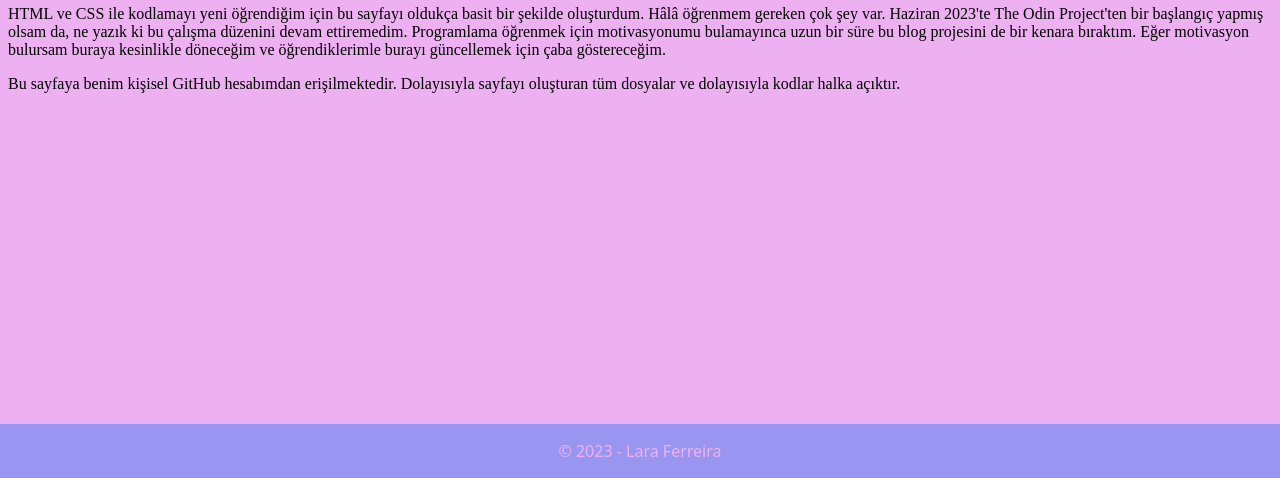
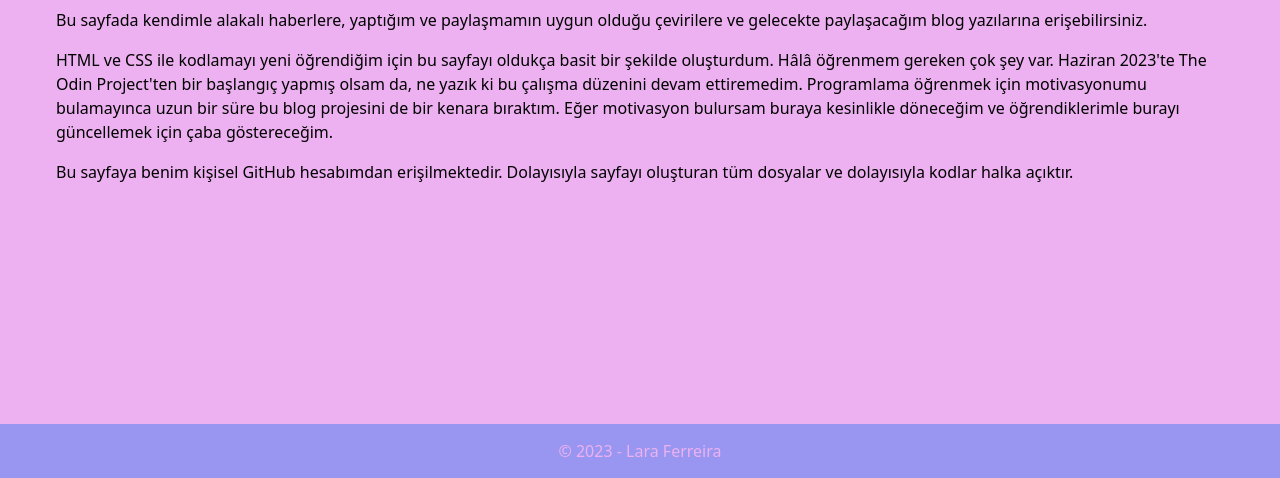
Before and after one commit to transbebek/blog, a plain HTML site: page index.html in a window 1280 px wide. Shown: the part 322-800 px from the top of the page. Drawn offline with Linux system fonts and the light colour scheme.

Commit message:
Add attributes to the new section created in HTML

```diff
--- a/styles.css
+++ b/styles.css
@@ -66,6 +66,15 @@ ul {
     font-family: system-ui, -apple-system, BlinkMacSystemFont, 'Segoe UI', Roboto, Oxygen, Ubuntu, Cantarell, 'Open Sans', 'Helvetica Neue', sans-serif;
  }
 
+ #main {
+  margin-top: 3em;
+  margin-left: 3em;
+  margin-right: 3em;
+  font-family: system-ui, -apple-system, BlinkMacSystemFont, 'Segoe UI', Roboto, Oxygen, Ubuntu, Cantarell, 'Open Sans', 'Helvetica Neue', sans-serif;
+  line-height: 1.5;
+
+ }
+
  .footer {
     position: fixed;
     left: 0;
```
